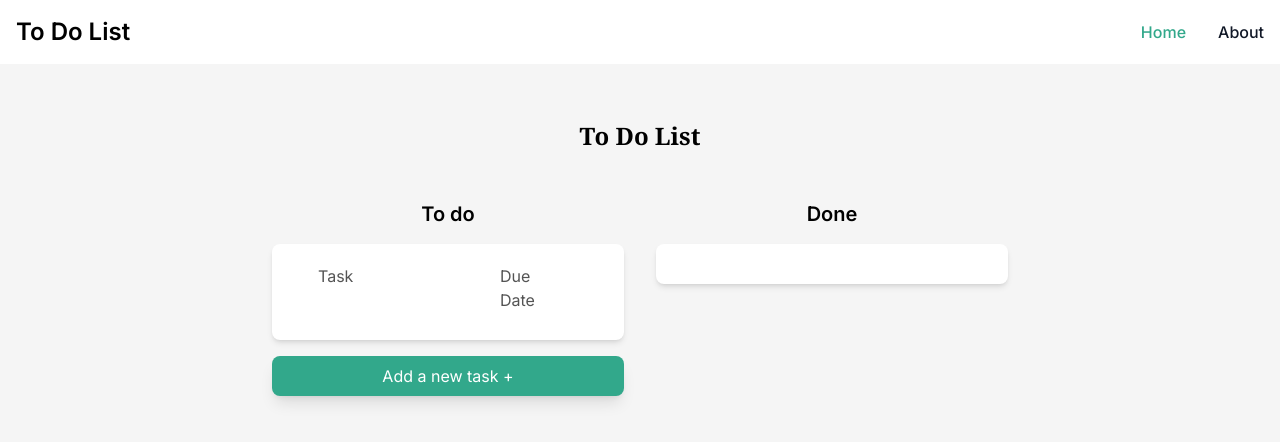
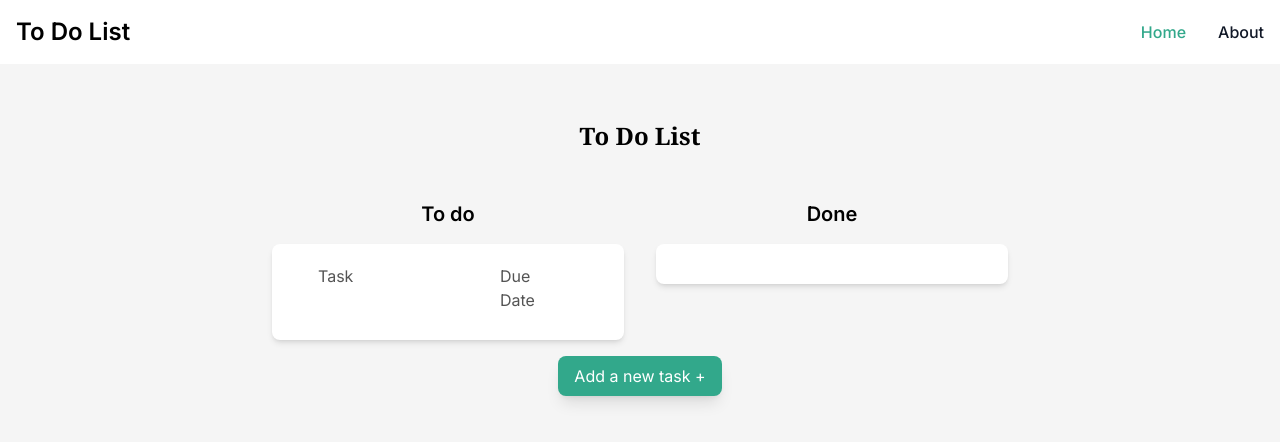
Before and after one commit to melodiaz23/to-do-list, a Next.js app: page / in a window 1280 px wide. Shown: the top 442 px of the page. Built offline with nearby package versions, Linux system fonts and the light colour scheme.

Commit message:
Change on structure of  page and TaskContainer

```diff
--- a/src/app/page.tsx
+++ b/src/app/page.tsx
@@ -1,5 +1,5 @@
 'use client';
-import React from 'react';
+import React, { useMemo } from 'react';
 import { useState } from 'react';
 import TasksContainer from '../components/TasksContainer';
 import { v4 as uuidv4 } from 'uuid'; // Generate unique IDs
@@ -12,10 +12,34 @@ import {
 } from '@dnd-kit/sortable';
 
 export default function Home() {
-  // const [tasks, setTasks] = useState<Task[]>([]);
+  const [tasks, setTasks] = useState<Task[]>([]);
+  const [adding, setAdding] = useState(false);
 
-  const todoId = uuidv4();
-  const doneId = uuidv4();
+  const todoId = useMemo(() => uuidv4(), []);
+  const doneId = useMemo(() => uuidv4(), []);
+
+  const createTask = (
+    event: React.MouseEvent | React.KeyboardEvent,
+    inputValue?: string,
+    date?: Date,
+    index?: number
+  ) => {
+    const newTask: Task = {
+      id: uuidv4(),
+      columnId: todoId,
+      type: 'todo',
+      task: inputValue || '',
+      dueDate: null,
+    };
+
+    if (tasks.length > 0 && tasks[tasks.length - 1].task === '') {
+      console.log('CANT CREATE TASK');
+      return;
+    } else {
+      setTasks([...tasks, newTask]);
+      // setInputField(true);
+    }
+  };
 
   return (
     <div className="grid grid-rows-[auto_1fr] h-screen">
@@ -24,35 +48,51 @@ export default function Home() {
           To Do List
         </h1>
         <div className="grid grid-cols-2 gap-8 w-2/3 justify-self-center">
-          <DndContext>
           <SortableContext
-              items={[todoId, doneId]}
+            items={tasks.map((task) => task.id)}
             strategy={horizontalListSortingStrategy}>
-              <div>
-                <h2 className="text-xl font-semibold text-center p-4">To do</h2>
             <TasksContainer
-                  // setTasks={setTasks}
-                  // tasks={tasks}
-                  key={todoId}
+              columnId={todoId}
               type="todo"
+              tasks={tasks.filter((task) => task.columnId === todoId)}
+              setTasks={setTasks}
+              createTask={createTask}
             />
-              </div>
-
-              <div>
-                <h2 className="text-xl font-semibold text-center p-4">Done</h2>
             <TasksContainer
-                  // setTasks={setTasks}
-                  // tasks={tasks}
-                  key={doneId}
+              columnId={doneId}
               type="done"
+              tasks={tasks.filter((task) => task.columnId === doneId)}
+              setTasks={setTasks}
+              createTask={createTask}
             />
-              </div>
           </SortableContext>
-          </DndContext>
         </div>
         {/* <button className="text-white bg-[#32a88b] hover:bg-sky-600 shadow-lg text-base  px-4 py-1.5 rounded-lg w-44 justify-self-end leading-7">
           Guardar cambios
         </button> */}
+        <form
+          name="task"
+          id="task"
+          className="grid gap-2"
+          // style={{ display: type === 'done' ? 'none' : 'block' }}
+        >
+          <div className="flex justify-between text-white bg-[#32a88b] shadow-lg text-base  px-4 py-1.5 rounded-lg w-full leading-7">
+            <div className="w-full">
+              <button
+                className="w-full border-0 bg-[#32a88b] text-white border-[#32a88b] outline-0 placeholder:text-gray-100"
+                onClick={(e: React.MouseEvent) => {
+                  e.preventDefault();
+                  // inputValue &&
+                  createTask(e, '');
+                  setAdding(!adding);
+
+                  // setInputValue('');
+                }}>
+                Add a new task +
+              </button>
+            </div>
+          </div>
+        </form>
       </div>
     </div>
   );
--- a/src/components/Tasks.tsx
+++ b/src/components/Tasks.tsx
@@ -48,7 +48,7 @@ const Tasks = (props: TasksProps) => {
   } = useSortable({
     id: task.id,
     data: {
-      type: 'task',
+      type: task.type,
       task,
     },
     disabled: editMode, // Disable dragging if in edit mode
--- a/src/components/TasksContainer.tsx
+++ b/src/components/TasksContainer.tsx
@@ -34,21 +34,26 @@ import { CSS } from '@dnd-kit/utilities';
 
 interface TaskContainerProps {
   type: string;
-  // setTasks: React.Dispatch<React.SetStateAction<Task[]>>;
-  // tasks: Task[];
+  columnId: Id;
+  setTasks: React.Dispatch<React.SetStateAction<Task[]>>;
+  tasks: Task[];
+  createTask: (
+    event: React.MouseEvent | React.KeyboardEvent,
+    inputValue?: string,
+    date?: Date,
+    index?: number
+  ) => void;
 }
 
 export default function TasksContainer(props: TaskContainerProps) {
-  const { type } = props;
-  const [tasks, setTasks] = useState<Task[]>([]);
+  const { type, columnId, setTasks, tasks, createTask } = props;
+  // const [tasks, setTasks] = useState<Task[]>([]);
   const [inputValue, setInputValue] = useState('');
-  const [inputField, setInputField] = useState(false); // Input field state when creating new task
-  const [adding, setAdding] = useState(false);
+  // const [inputField, setInputField] = useState(false); // Input field state when creating new task
+
   const [tasksDone, setTasksDone] = useState([]);
 
   const [enableAddBtn, setEnableAddBtn] = useState(true);
-
-  const columnId = useMemo(() => uuidv4(), []);
 
   const removeTask = (id: string) => {
     setTasks(tasks.filter((task) => task.id !== id));
@@ -62,9 +67,9 @@ export default function TasksContainer(props: TaskContainerProps) {
     transition,
     isDragging,
   } = useSortable({
-    id: type,
+    id: columnId,
     data: {
-      type: 'task-contaimer',
+      type: type,
     },
     disabled: enableAddBtn, // Disable dragging if a task is being added
   });
@@ -85,28 +90,6 @@ export default function TasksContainer(props: TaskContainerProps) {
       },
     })
   );
-
-  const createTask = (
-    event: React.MouseEvent | React.KeyboardEvent,
-    inputValue?: string,
-    date?: Date,
-    index?: number
-  ) => {
-    const newTask: Task = {
-      id: uuidv4(),
-      columnId: columnId,
-      type: 'todo',
-      task: inputValue || '',
-      dueDate: null,
-    };
-    if (tasks.length > 0 && tasks[tasks.length - 1].task === '') {
-      console.log('CANT CREATE TASK');
-      return;
-    } else {
-      setTasks([...tasks, newTask]);
-      setInputField(true);
-    }
-  };
 
   const updateTask = (id: Id, taskValue: string, dueDate: Date | null) => {
     const updateTasks = tasks.map((task) => {
@@ -132,7 +115,13 @@ export default function TasksContainer(props: TaskContainerProps) {
   // DRAG AND DROP
   const onDragStart = (event: DragStartEvent) => {
     console.log(event);
-    if (event.active.data.current?.type === 'task') {
+    // Dragging a card from another column
+    if (event.active.data.current?.type === 'todo') {
+      setActiveCard(event.active.data.current.task);
+      return;
+    }
+
+    if (event.active.data.current?.type === 'done') {
       setActiveCard(event.active.data.current.task);
       return;
     }
@@ -179,6 +168,7 @@ export default function TasksContainer(props: TaskContainerProps) {
 
     const isActiveTask = active.data.current?.type === 'task-container';
     const isOverTask = over.data.current?.type === 'task-container';
+    console.log(active.data.current?.type, over.data.current?.type);
 
     if (!isActiveTask && !isOverTask) {
       return;
@@ -200,17 +190,6 @@ export default function TasksContainer(props: TaskContainerProps) {
         return arrayMove(tasks, activeIndex, overIndex);
       });
     }
-
-    // const isActiveTask = active.data.current?.type === 'task'
-    // const isOverTask = over.data.current?.type === 'task'
-
-    // if (isActiveTask && isOverTask) {
-    //   setTasks((tasks) => {
-    //     const activeIndex = tasks.findIndex((task) => task.id === activeTaskId);
-    //     const overIndex = tasks.findIndex((task) => task.id === overTaskId);
-    //     return arrayMove(tasks, activeIndex, overIndex);
-    //   });
-    // }
 
     // Droping to a DONE list
     const isOverDone = over.data.current?.type === 'done';
@@ -245,6 +224,12 @@ export default function TasksContainer(props: TaskContainerProps) {
       style={style}
       {...attributes}
       {...listeners}>
+      {type === 'todo' && (
+        <h2 className="text-xl font-semibold text-center p-4">To do</h2>
+      )}
+      {type === 'done' && (
+        <h2 className="text-xl font-semibold text-center p-4">Done</h2>
+      )}
       <DndContext
         collisionDetection={closestCenter}
         onDragStart={onDragStart}
@@ -286,6 +271,7 @@ export default function TasksContainer(props: TaskContainerProps) {
           <DragOverlay>
             {activeCard && (
               <Tasks
+                key={activeCard.id}
                 task={activeCard}
                 createTask={createTask}
                 updateTask={updateTask}
@@ -298,28 +284,6 @@ export default function TasksContainer(props: TaskContainerProps) {
           document.body
         )}
       </DndContext>
-      <form
-        name="task"
-        id="task"
-        className="grid gap-2"
-        style={{ display: type === 'done' ? 'none' : 'block' }}>
-        <div className="flex justify-between text-white bg-[#32a88b] shadow-lg text-base  px-4 py-1.5 rounded-lg w-full leading-7">
-          <div className="w-full">
-            <button
-              className="w-full border-0 bg-[#32a88b] text-white border-[#32a88b] outline-0 placeholder:text-gray-100"
-              onClick={(e: React.MouseEvent) => {
-                e.preventDefault();
-                // inputValue &&
-                createTask(e, inputValue);
-                setAdding(!adding);
-                setInputField(true);
-                setInputValue('');
-              }}>
-              Add a new task +
-            </button>
-          </div>
-        </div>
-      </form>
     </div>
   );
 }
```
Lines whose indentation alone changed are shown as unchanged.
